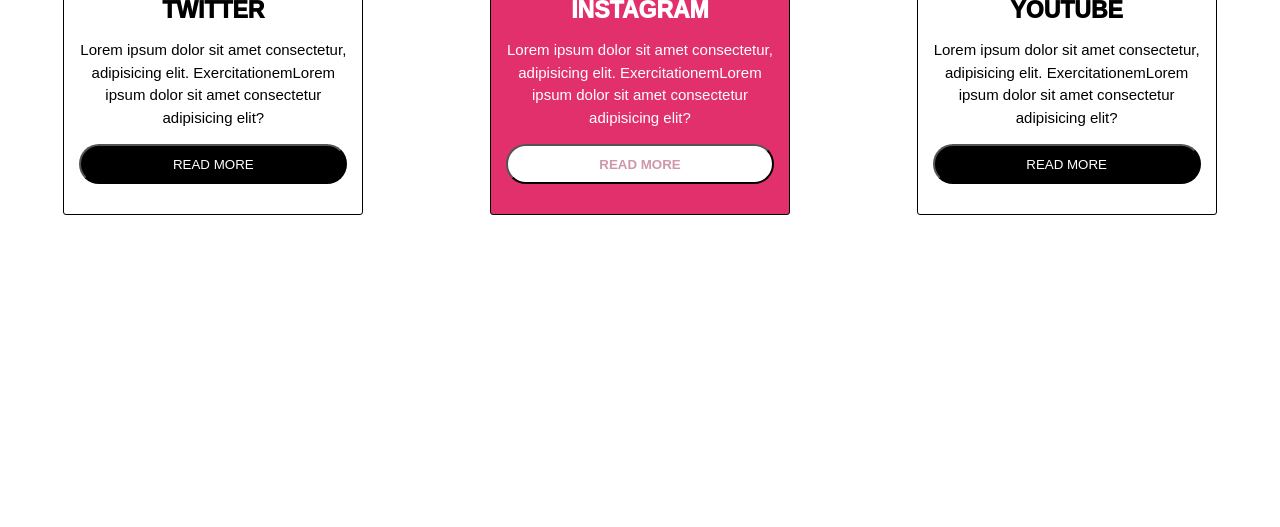
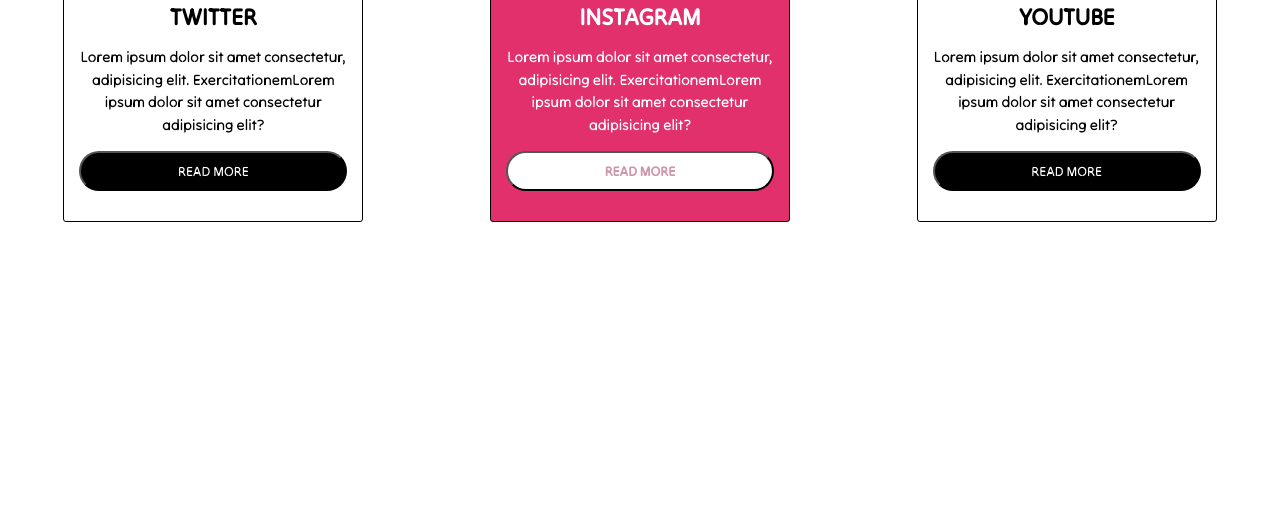
Before and after one commit to Salijoghli/Frontend_2023, a plain HTML site: page First_exer/1.1/index.html in a window 1280 px wide. Shown: the part 273-800 px from the top of the page. Drawn offline with Linux system fonts and the light colour scheme.

Commit message:
Update styles.css

```diff
--- a/First_exer/1.1/styles.css
+++ b/First_exer/1.1/styles.css
@@ -1,8 +1,13 @@
+@font-face {
+    font-family: 'MyFont';
+    src: url('TiltNeon-Regular.ttf');
+}
+
 *{
     margin: 0;
     padding: 0;
     box-sizing:border-box;
-    font-family: Arial, Helvetica, sans-serif;
+    font-family: 'MyFont', sans-serif;
 }
 
 .container{
@@ -81,12 +86,10 @@
 
 .instagram:hover{
     background-color: #fff;
-    transition: 1s;
-    color:black
+    color:black;
 }
 
 .instagram .btn:hover{
-    transition: 1s;
     background-color: black;
     color: #fff;
 }
```
